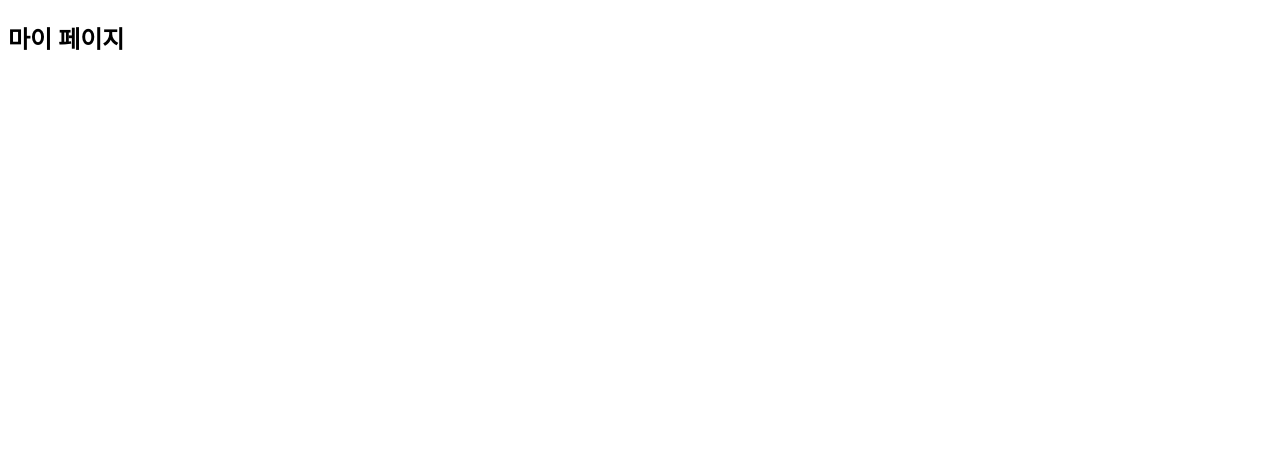
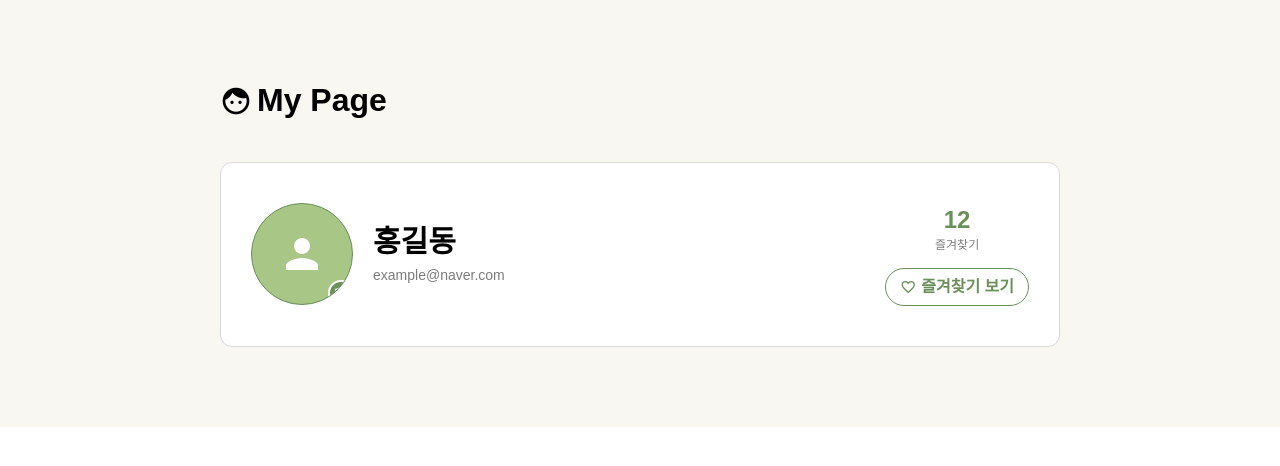
Before and after one commit to casperjwk/EST_FE_13_3nd_project, a React (Vite) app: page /mypage in a window 1280 px wide. Shown: the top 466 px of the page. Built offline with nearby package versions, Linux system fonts and the light colour scheme; a web font is replaced by a local one.

Commit message:
feat: 마이페이지 프로필 영역 작성

```diff
--- a/src/pages/my/MyPage.css
+++ b/src/pages/my/MyPage.css
@@ -0,0 +1,125 @@
+.my-page {
+  background: var(--white-2);
+  padding-top: 80px;
+  padding-bottom: 80px;
+}
+
+.container.my-page__inner {
+  max-width: 840px;
+}
+
+.my-page__title {
+  display: flex;
+  align-items: center;
+  gap: 5px;
+  margin: 0 0 40px;
+  color: var(--black-1);
+}
+
+.my-page__title .material-icons {
+  font-size: 32px;
+}
+
+.profile-card {
+  display: flex;
+  align-items: center;
+  justify-content: space-between;
+  gap: 16px;
+  padding: 40px 30px;
+  border: 1px solid var(--gray-1);
+  border-radius: 12px;
+  background: var(--white-1);
+}
+
+.profile-card__left {
+  display: flex;
+  align-items: center;
+  gap: 20px;
+}
+
+.profile-card__avatar {
+  position: relative;
+  width: 100px;
+  height: 100px;
+  flex-shrink: 0;
+  border-radius: 50%;
+  background: var(--secondary);
+  border: 1px solid var(--primary);
+  display: flex;
+  align-items: center;
+  justify-content: center;
+  overflow: hidden;
+  cursor: pointer;
+}
+
+.profile-card__avatar img {
+  width: 100%;
+  height: 100%;
+  object-fit: cover;
+}
+
+.profile-card__avatar-icon {
+  font-size: 48px;
+  color: var(--white-1);
+}
+
+.profile-card__avatar-edit {
+  position: absolute;
+  right: -2px;
+  bottom: -2px;
+  width: 22px;
+  height: 22px;
+  border-radius: 50%;
+  background: var(--primary);
+  color: var(--white-1);
+  display: flex;
+  align-items: center;
+  justify-content: center;
+  font-size: 14px;
+  border: 2px solid var(--white-1);
+}
+
+.profile-card__name {
+  margin: 0 0 4px;
+}
+
+.profile-card__email {
+  margin: 0;
+  color: var(--gray-3);
+}
+
+.profile-card__right {
+  display: flex;
+  flex-direction: column;
+  align-items: center;
+  gap: 14px;
+}
+
+.profile-card__favorite-stat {
+  display: flex;
+  flex-direction: column;
+  align-items: center;
+}
+
+.profile-card__favorite-count {
+  margin: 0;
+  color: var(--primary);
+}
+
+.profile-card__favorite-label {
+  color: var(--gray-3);
+}
+
+.profile-card__favorite-btn {
+  display: inline-flex;
+  align-items: center;
+  gap: 5px;
+  padding: 6px 14px;
+  border: 1px solid var(--primary);
+  border-radius: 999px;
+  color: var(--primary);
+}
+
+.profile-card__favorite-btn .material-icons {
+  font-size: 16px;
+}
--- a/src/pages/my/MyPage.jsx
+++ b/src/pages/my/MyPage.jsx
@@ -1,7 +1,76 @@
+import { useState } from "react";
+import "material-icons/iconfont/filled.css";
+import "../../styles/global.css";
+import "./MyPage.css";
+
+const user = {
+  name: "홍길동",
+  email: "example@naver.com",
+  favoriteCount: 12,
+};
+
 function MyPage() {
+  const [photoUrl, setPhotoUrl] = useState(null);
+
+  const handlePhotoChange = (event) => {
+    const file = event.target.files[0];
+    if (!file) return;
+    setPhotoUrl(URL.createObjectURL(file));
+  };
+
   return (
-    <div>
-      <h2>마이 페이지</h2>
+    <div className="my-page">
+      <div className="container my-page__inner">
+        <h2 className="text-title-m my-page__title">
+          <span className="material-icons" aria-hidden="true">
+            face
+          </span>
+          My Page
+        </h2>
+
+        <section className="profile-card">
+          <div className="profile-card__left">
+            <label className="profile-card__avatar">
+              {photoUrl ? (
+                <img src={photoUrl} alt="프로필 사진" />
+              ) : (
+                <span className="material-icons profile-card__avatar-icon" aria-hidden="true">
+                  person
+                </span>
+              )}
+              <span className="material-icons profile-card__avatar-edit" aria-hidden="true">
+                photo_camera
+              </span>
+              <input
+                type="file"
+                accept="image/*"
+                onChange={handlePhotoChange}
+                className="hidden"
+              />
+            </label>
+
+            <div>
+              <p className="text-title-s profile-card__name">{user.name}</p>
+              <p className="text-s profile-card__email">{user.email}</p>
+            </div>
+          </div>
+
+          <div className="profile-card__right">
+            <div className="profile-card__favorite-stat">
+              <p className="text-subtitle-m profile-card__favorite-count">
+                {user.favoriteCount}
+              </p>
+              <p className="text-xs profile-card__favorite-label">즐겨찾기</p>
+            </div>
+            <button type="button" className="text-button-m profile-card__favorite-btn">
+              <span className="material-icons" aria-hidden="true">
+                favorite_border
+              </span>
+              즐겨찾기 보기
+            </button>
+          </div>
+        </section>
+      </div>
     </div>
   );
 }
```
